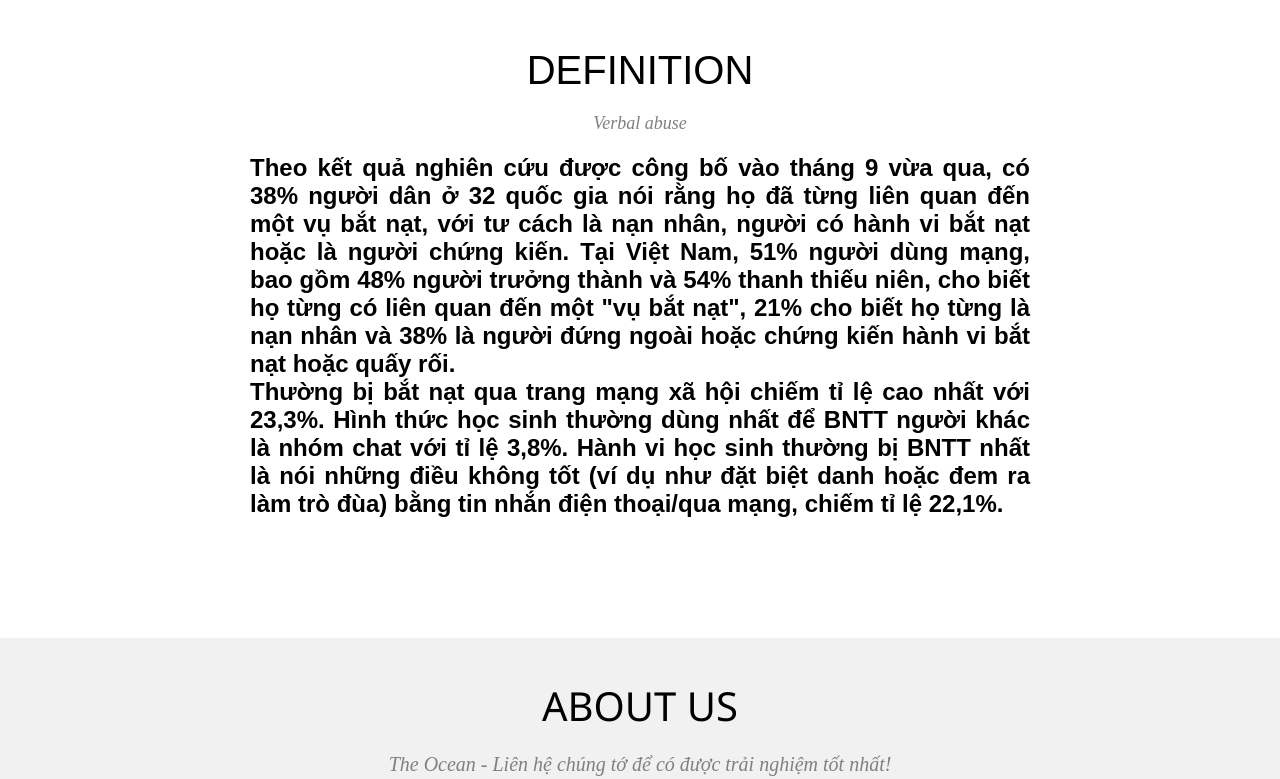
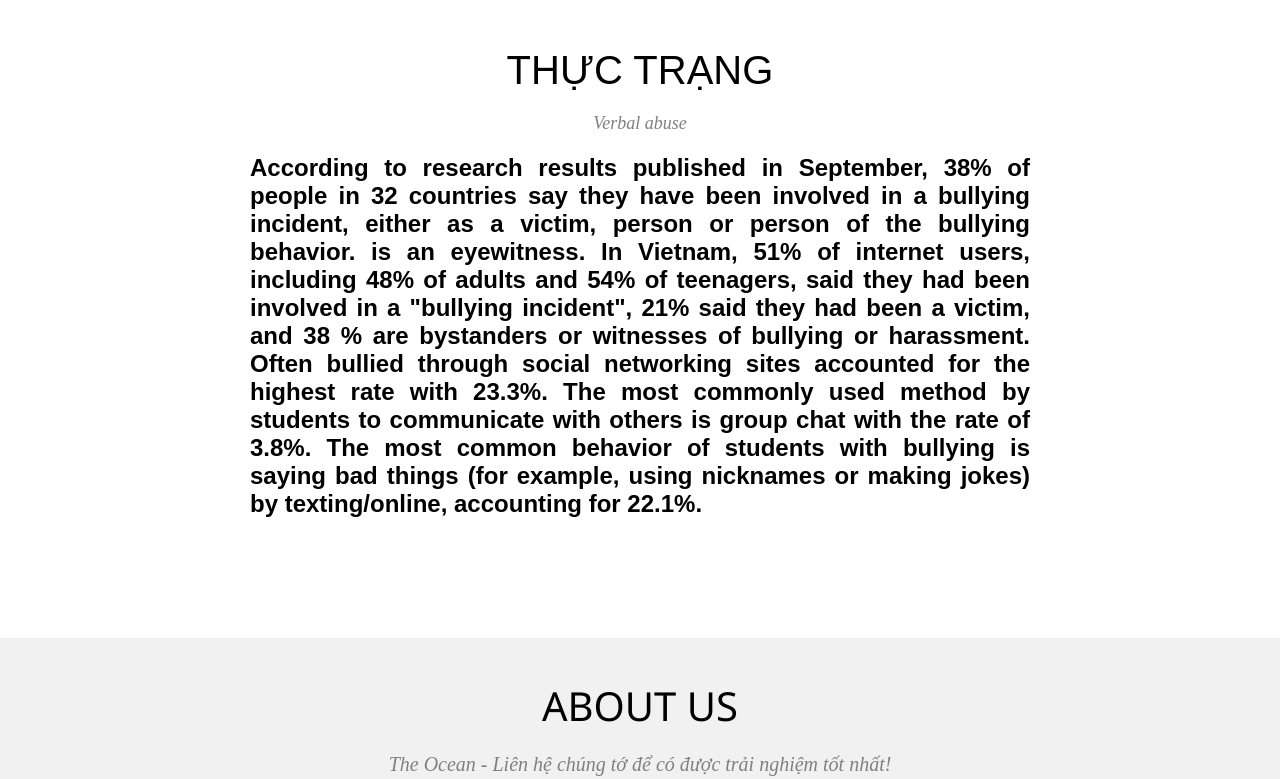
Before and after one commit to philetuan/psychology-ocean, a plain HTML site: page index.html in a window 1280 px wide. Shown: the part 702-1481 px from the top of the page. Drawn offline with Linux system fonts and the light colour scheme.

Commit message:
saulannaykhongthaydoiginuadau

```diff
--- a/index.html
+++ b/index.html
@@ -57,14 +57,13 @@
 
         </div>
 
-        <div class="defination">DEFINITION</div>
+        <div class="defination">THỰC TRẠNG</div>
         <div class="verbal-abuse">Verbal abuse</div>
         <div class="sign">
-            <h1>Theo kết quả nghiên cứu được công bố vào tháng 9 vừa qua, có 38% người dân ở 32 quốc gia nói rằng họ đã từng liên quan đến một vụ bắt nạt, với tư cách là nạn nhân, người có hành vi bắt nạt hoặc là người chứng kiến.
-
-                Tại Việt Nam, 51% người dùng mạng, bao gồm 48% người trưởng thành và 54% thanh thiếu niên, cho biết họ từng có liên quan đến một "vụ bắt nạt", 21% cho biết họ từng là nạn nhân và 38% là người đứng ngoài hoặc chứng kiến hành vi bắt nạt hoặc quấy rối.
+            <h1>According to research results published in September, 38% of people in 32 countries say they have been involved in a bullying incident, either as a victim, person or person of the bullying behavior. is an eyewitness. In Vietnam, 51% of internet users, including 48% of adults and 54% of teenagers, said they had been involved in a "bullying incident", 21% said they had been a victim, and 38 % are bystanders or witnesses of bullying or harassment.
+                Often bullied through social networking sites accounted for the highest rate with 23.3%. The most commonly used method by students to communicate with others is group chat with the rate of 3.8%. The most common behavior of students with bullying is saying bad things (for example, using nicknames or making jokes) by texting/online, accounting for 22.1%.
             </h1>
-            <h1>Thường bị bắt nạt qua trang mạng xã hội chiếm tỉ lệ cao nhất với 23,3%. Hình thức học sinh thường dùng nhất để BNTT người khác là nhóm chat với tỉ lệ 3,8%. Hành vi học sinh thường bị BNTT nhất là nói những điều không tốt (ví dụ như đặt biệt danh hoặc đem ra làm trò đùa) bằng tin nhắn điện thoại/qua mạng, chiếm tỉ lệ 22,1%.</h1>
+            <!-- <h1>Thường bị bắt nạt qua trang mạng xã hội chiếm tỉ lệ cao nhất với 23,3%. Hình thức học sinh thường dùng nhất để BNTT người khác là nhóm chat với tỉ lệ 3,8%. Hành vi học sinh thường bị BNTT nhất là nói những điều không tốt (ví dụ như đặt biệt danh hoặc đem ra làm trò đùa) bằng tin nhắn điện thoại/qua mạng, chiếm tỉ lệ 22,1%.</h1> -->
 
         </div>
 
@@ -110,7 +109,7 @@
                 </a>
             <a href="">
 
-                <div class="member"><img class="member-img" src="" alt=""></div>
+                <div class="member"><img class="member-img" src="https://i.pinimg.com/564x/88/94/52/8894528940b3d7eb88a241e3c34f4e25.jpg" alt=""></div>
             </a>
                 <h1 class="text-member">Lê Tuấn Phi</h1>
                 <h1 class="text-member">Vũ Thị Ngọc Ánh</h1>
```
